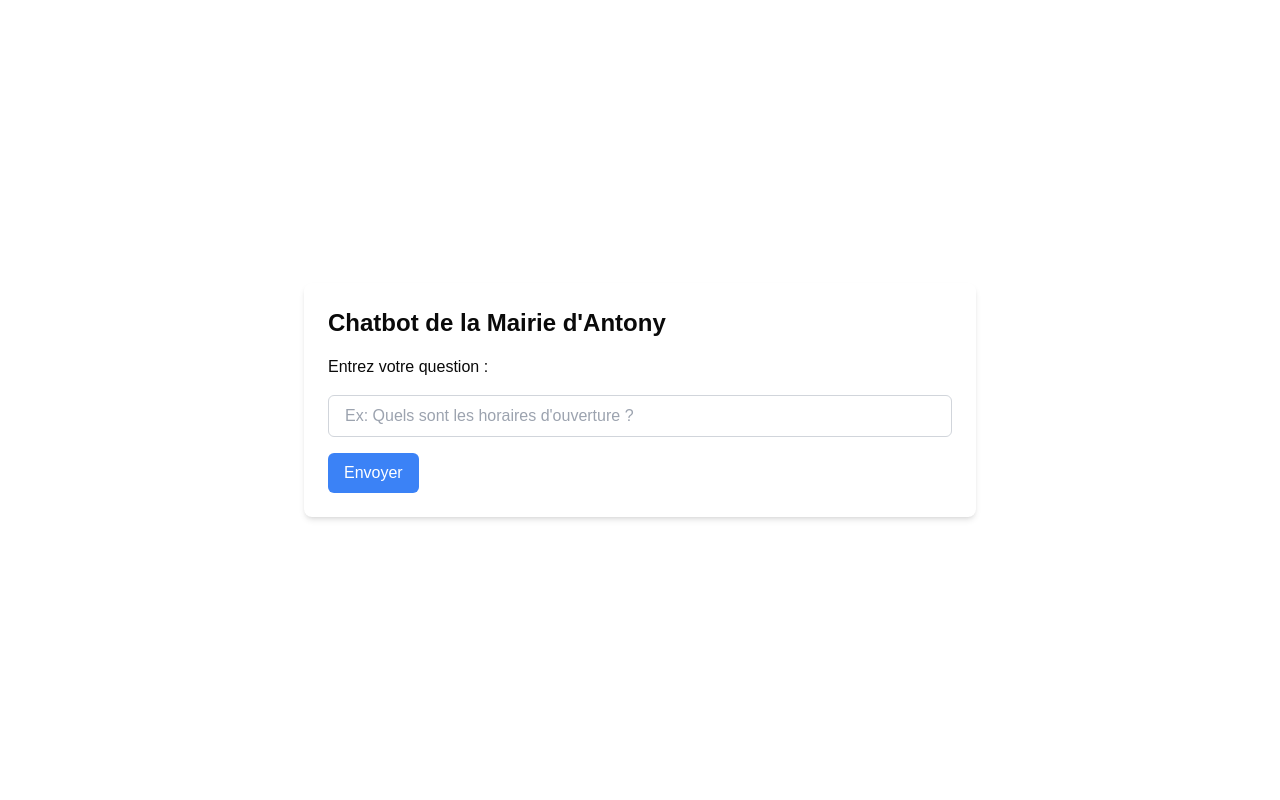
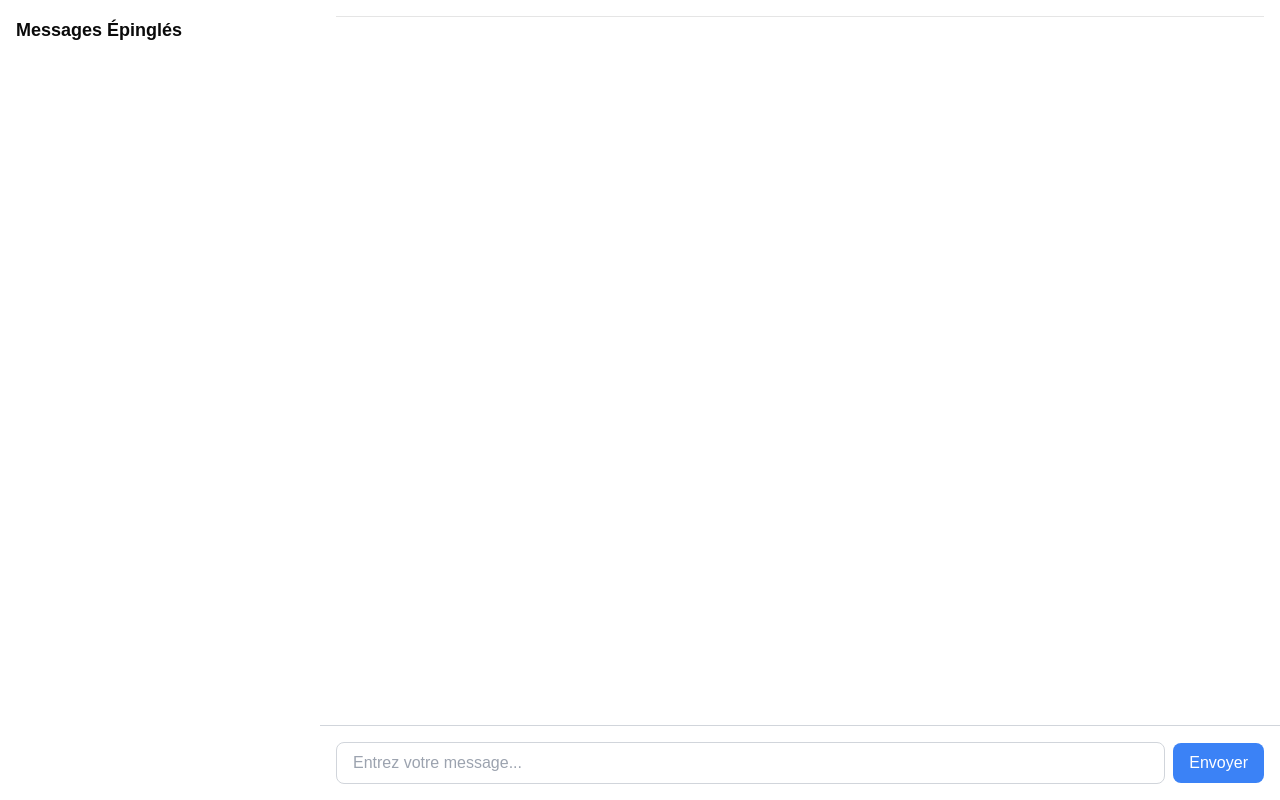
Before and after one commit to HyTaXx/mairie-chatbot, a Next.js app: page /dashboard in a window 1280 px wide. Built offline with nearby package versions, Linux system fonts and the light colour scheme.

Commit message:
:hammer: (dashboard) changed UI and added copy and mark

```diff
--- a/app/api/chat/route.ts
+++ b/app/api/chat/route.ts
@@ -31,7 +31,7 @@ export async function POST(req: NextRequest) {
                 Toutes tes réponses doivent être au format **Markdown**. Structure les réponses ainsi :
 
                 - Les titres doivent utiliser les symboles \`#\`, \`##\`, \`###\`, etc.
-                - Les listes doivent utiliser \`-\` ou \`*\`.
+                - Les listes doivent utiliser \`-\` ou \`*\` mais pas de \`**\`.
                 - Les liens doivent utiliser le format \`[texte](url)\`.
                 - Les paragraphes doivent être séparés par des sauts de ligne.
                 - Les tableaux doivent utiliser le format Markdown des tableaux.
--- a/app/dashboard/page.tsx
+++ b/app/dashboard/page.tsx
@@ -1,61 +1,67 @@
 "use client";
-import React from "react";
-import { useState } from "react";
 
-// Helper function to render the response
+import { useState, useEffect, useRef } from "react";
+import { Clipboard, Pin } from "lucide-react";
+
 const renderResponse = (response: string) => {
     return (
         <div className="space-y-4 text-gray-800 leading-relaxed">
             {response.split("\n").map((line, index) => {
-                // Vérifier si une ligne est un titre principal
                 if (line.startsWith("# ")) {
-                    const title = line.replace(/^# /, "").trim();
                     return (
                         <h1
-                            key={index}
-                            className="text-2xl font-bold text-gray-900"
+                            key={`${index}-header`}
+                            className="text-xl font-bold text-gray-900 mb-2"
                         >
-                            {title}
+                            {line.replace("# ", "").trim()}
                         </h1>
                     );
                 }
-
-                // Vérifier si une ligne est un sous-titre
                 if (line.startsWith("## ")) {
-                    const subtitle = line.replace(/^## /, "").trim();
                     return (
                         <h2
-                            key={index}
-                            className="text-xl font-bold text-gray-800"
+                            key={`${index}-subheader`}
+                            className="text-lg font-semibold text-gray-800 mb-1"
                         >
-                            {subtitle}
+                            {line.replace("## ", "").trim()}
                         </h2>
                     );
                 }
-
-                // Vérifier si la ligne commence par une puce ou un numéro
+                if (line.startsWith("### ")) {
+                    return (
+                        <h3
+                            key={`${index}-subsubheader`}
+                            className="text-md font-semibold text-gray-800 mb-1"
+                        >
+                            {line.replace("### ", "").trim()}
+                        </h3>
+                    );
+                }
+                if (line.startsWith("**") && line.endsWith("**")) {
+                    return (
+                        <p key={`${index}-bold`} className="font-bold">
+                            {line.replace(/\*\*/g, "").trim()}
+                        </p>
+                    );
+                }
                 if (line.startsWith("- ") || line.match(/^\d+\./)) {
-                    const content = line.replace(/^(-|\d+\.)\s*/, "").trim();
                     return (
-                        <li key={index} className="list-disc list-inside ml-6">
-                            {content}
+                        <li
+                            key={`${index}-list`}
+                            className="list-disc list-inside ml-6"
+                        >
+                            {line.replace(/^(-|\d+\.)\s*/, "").trim()}
                         </li>
                     );
                 }
-
-                // Vérifier si la ligne contient un lien Markdown
                 const linkRegex = /\[([^\]]+)\]\(([^)]+)\)/g;
                 if (linkRegex.test(line)) {
-                    // Diviser le texte en parties avec ou sans lien
                     const parts = [];
                     let lastIndex = 0;
-
                     line.replace(linkRegex, (match, text, url, offset) => {
-                        // Ajouter le texte avant le lien
                         if (offset > lastIndex) {
                             parts.push(line.slice(lastIndex, offset));
                         }
-                        // Ajouter le lien cliquable
                         parts.push(
                             <a
                                 key={`${index}-${offset}`}
@@ -70,18 +76,14 @@ const renderResponse = (response: string) => {
                         lastIndex = offset + match.length;
                         return match;
                     });
-
-                    // Ajouter le texte après le dernier lien
                     if (lastIndex < line.length) {
                         parts.push(line.slice(lastIndex));
                     }
-
-                    // Retourner les parties combinées dans un paragraphe
                     return (
-                        <p key={index}>
+                        <p key={`${index}-paragraph`}>
                             {parts.map((part, i) =>
                                 typeof part === "string" ? (
-                                    <span key={i}>{part}</span>
+                                    <span key={`${index}-${i}`}>{part}</span>
                                 ) : (
                                     part
                                 )
@@ -89,32 +91,72 @@ const renderResponse = (response: string) => {
                         </p>
                     );
                 }
-
-                // Par défaut, rendre la ligne comme un paragraphe
-                return <p key={index}>{line.trim()}</p>;
+                const urlRegex = /(http[s]?:\/\/[^\s]+)/g;
+                if (urlRegex.test(line)) {
+                    return (
+                        <p key={`${index}-url`}>
+                            {line.split(urlRegex).map((part, i) =>
+                                urlRegex.test(part) ? (
+                                    <a
+                                        key={`${index}-${i}`}
+                                        href={part}
+                                        className="text-blue-600 underline"
+                                        target="_blank"
+                                        rel="noopener noreferrer"
+                                    >
+                                        {part}
+                                    </a>
+                                ) : (
+                                    part
+                                )
+                            )}
+                        </p>
+                    );
+                }
+                return (
+                    <p key={`${index}-text`} className="text-gray-700">
+                        {line.trim()}
+                    </p>
+                );
             })}
         </div>
     );
 };
 
-// Usage in the UI
 export default function ChatbotPage() {
-    const [message, setMessage] = useState("");
-    const [response, setResponse] = useState<string | null>(null);
+    const [messages, setMessages] = useState<
+        { role: "user" | "assistant"; content: string; id: number }[]
+    >([]);
+    const [pinnedMessages, setPinnedMessages] = useState<
+        { id: number; content: string }[]
+    >([]);
+    const [input, setInput] = useState("");
     const [loading, setLoading] = useState(false);
     const [error, setError] = useState<string | null>(null);
+    const messagesEndRef = useRef<HTMLDivElement | null>(null);
+
+    const nextMessageId = useRef(1);
+
+    useEffect(() => {
+        messagesEndRef.current?.scrollIntoView({ behavior: "smooth" });
+    }, [messages]);
 
     const handleSubmit = async (e: React.FormEvent) => {
         e.preventDefault();
+        if (!input.trim()) return;
+
+        setMessages((prev) => [
+            ...prev,
+            { role: "user", content: input, id: nextMessageId.current++ },
+        ]);
+        setInput("");
         setLoading(true);
-        setError(null);
-        setResponse("");
 
         try {
             const res = await fetch("/api/chat", {
                 method: "POST",
                 headers: { "Content-Type": "application/json" },
-                body: JSON.stringify({ userMessage: message }),
+                body: JSON.stringify({ userMessage: input }),
             });
 
             if (!res.ok) {
@@ -124,59 +166,174 @@ export default function ChatbotPage() {
             const reader = res.body?.getReader();
             const decoder = new TextDecoder();
             let done = false;
+            let assistantResponse = "";
 
             while (!done) {
                 const { value, done: doneReading } = await reader!.read();
                 done = doneReading;
                 const chunk = decoder.decode(value, { stream: true });
-                setResponse((prev) => prev + chunk); // Ajouter le texte en flux
+                assistantResponse += chunk;
+
+                setMessages((prev) => {
+                    const lastMessage = prev[prev.length - 1];
+                    if (lastMessage?.role === "assistant") {
+                        return [
+                            ...prev.slice(0, -1),
+                            {
+                                role: "assistant",
+                                content: assistantResponse,
+                                id: lastMessage.id,
+                            },
+                        ];
+                    }
+                    return [
+                        ...prev,
+                        {
+                            role: "assistant",
+                            content: assistantResponse,
+                            id: nextMessageId.current++,
+                        },
+                    ];
+                });
             }
         } catch (err: any) {
             setError(err.message);
+            setMessages((prev) => [
+                ...prev,
+                {
+                    role: "assistant",
+                    content: "Erreur lors de la réponse.",
+                    id: nextMessageId.current++,
+                },
+            ]);
         } finally {
             setLoading(false);
         }
     };
 
+    const cleanAndTruncateText = (text: string, length: number) => {
+        // Remove Markdown-specific characters
+        const cleanedText = text
+            .replace(/[#*_\-`]/g, "") // Remove Markdown symbols
+            .replace(/\n+/g, " ") // Replace newlines with spaces
+            .trim();
+        // Truncate the text to the specified length
+        return cleanedText.length > length
+            ? `${cleanedText.slice(0, length)}...`
+            : cleanedText;
+    };
+
+    const handleCopy = (content: string) => {
+        navigator.clipboard.writeText(content);
+        alert("Texte copié !");
+    };
+
+    const handlePin = (id: number, content: string) => {
+        setPinnedMessages((prev) =>
+            prev.find((msg) => msg.id === id)
+                ? prev
+                : [...prev, { id, content }]
+        );
+    };
+
     return (
-        <div className="flex min-h-screen items-center justify-center p-4">
-            <div className="w-full max-w-2xl bg-white p-6 rounded-lg shadow-md">
-                <h1 className="text-2xl font-bold mb-4">
-                    Chatbot de la Mairie d&apos;Antony
-                </h1>
-                <form onSubmit={handleSubmit} className="space-y-4">
-                    <label htmlFor="message" className="block font-medium">
-                        Entrez votre question :
-                    </label>
+        <div className="flex h-screen">
+            {/* Pinned Messages */}
+            <div className="w-1/4 p-4 overflow-y-auto">
+                <h2 className="text-lg font-bold mb-4">Messages Épinglés</h2>
+                {pinnedMessages.map((message) => (
+                    <a
+                        key={message.id}
+                        href={`#${message.id}`}
+                        className="block hover:underline mb-2 hover:bg-slate-200 p-2 rounded-lg"
+                    >
+                        {cleanAndTruncateText(message.content, 50)}
+                    </a>
+                ))}
+            </div>
+
+            {/* Chat Messages */}
+            <div className="flex-1 flex flex-col">
+                <div className="flex-1 overflow-y-auto p-4">
+                    <hr />
+
+                    {messages.map((message) => (
+                        <div
+                            key={message.id}
+                            id={message.id.toString()}
+                            className={`mb-4 ${
+                                message.role === "user"
+                                    ? "text-right"
+                                    : "text-left"
+                            }`}
+                        >
+                            {/* Chat Message Bubble */}
+                            <div
+                                className={`inline-block max-w-md p-3 rounded-lg ${
+                                    message.role === "user"
+                                        ? "bg-blue-500 text-white"
+                                        : "bg-gray-200 text-gray-900"
+                                }`}
+                            >
+                                {message.role === "assistant"
+                                    ? renderResponse(message.content)
+                                    : message.content}
+                            </div>
+
+                            {/* Action Buttons */}
+                            {message.role === "assistant" && (
+                                <div className="mt-2 flex justify-start space-x-4">
+                                    <button
+                                        onClick={() =>
+                                            handleCopy(message.content)
+                                        }
+                                        className="text-gray-500 hover:text-gray-700 flex items-center"
+                                    >
+                                        <Clipboard size={18} />
+                                        <span className="ml-1 text-sm">
+                                            Copier
+                                        </span>
+                                    </button>
+                                    <button
+                                        onClick={() =>
+                                            handlePin(
+                                                message.id,
+                                                message.content
+                                            )
+                                        }
+                                        className="text-gray-500 hover:text-gray-700 flex items-center"
+                                    >
+                                        <Pin size={18} />
+                                        <span className="ml-1 text-sm">
+                                            Épingler
+                                        </span>
+                                    </button>
+                                </div>
+                            )}
+                        </div>
+                    ))}
+                    <div ref={messagesEndRef} />
+                </div>
+
+                {/* Input Box */}
+                <div className="bg-white p-4 border-t border-gray-300">
+                    <form onSubmit={handleSubmit} className="flex items-center">
                         <input
-                        id="message"
                             type="text"
-                        value={message}
-                        onChange={(e) => setMessage(e.target.value)}
-                        placeholder="Ex: Quels sont les horaires d'ouverture ?"
-                        className="w-full px-4 py-2 border border-gray-300 rounded-md focus:outline-none focus:ring-2 focus:ring-blue-500"
-                        required
+                            value={input}
+                            onChange={(e) => setInput(e.target.value)}
+                            placeholder="Entrez votre message..."
+                            className="flex-1 px-4 py-2 border border-gray-300 rounded-lg focus:outline-none focus:ring-2 focus:ring-blue-500"
                         />
                         <button
                             type="submit"
                             disabled={loading}
-                        className="px-4 py-2 bg-blue-500 text-white rounded-md hover:bg-blue-600 disabled:opacity-50"
+                            className="ml-2 px-4 py-2 bg-blue-500 text-white rounded-lg hover:bg-blue-600 disabled:opacity-50"
                         >
                             {loading ? "Chargement..." : "Envoyer"}
                         </button>
                     </form>
-
-                {error && (
-                    <p className="mt-4 text-sm text-red-500">
-                        Erreur : {error}
-                    </p>
-                )}
-
-                {response && (
-                    <div className="mt-6 p-6 bg-gray-50 rounded-lg shadow">
-                        {renderResponse(response)}
                 </div>
-                )}
             </div>
         </div>
     );
--- a/package.json
+++ b/package.json
@@ -23,6 +23,7 @@
     "remark-gfm": "^4.0.0",
     "tailwind-merge": "^2.6.0",
     "tailwindcss-animate": "^1.0.7",
+    "uuid": "^11.0.5",
     "zod": "^3.24.1"
   },
   "devDependencies": {
```
Also changed, not shown: 1 other file (tests, documents, lock files or other folders). Lines whose indentation alone changed are shown as unchanged.
